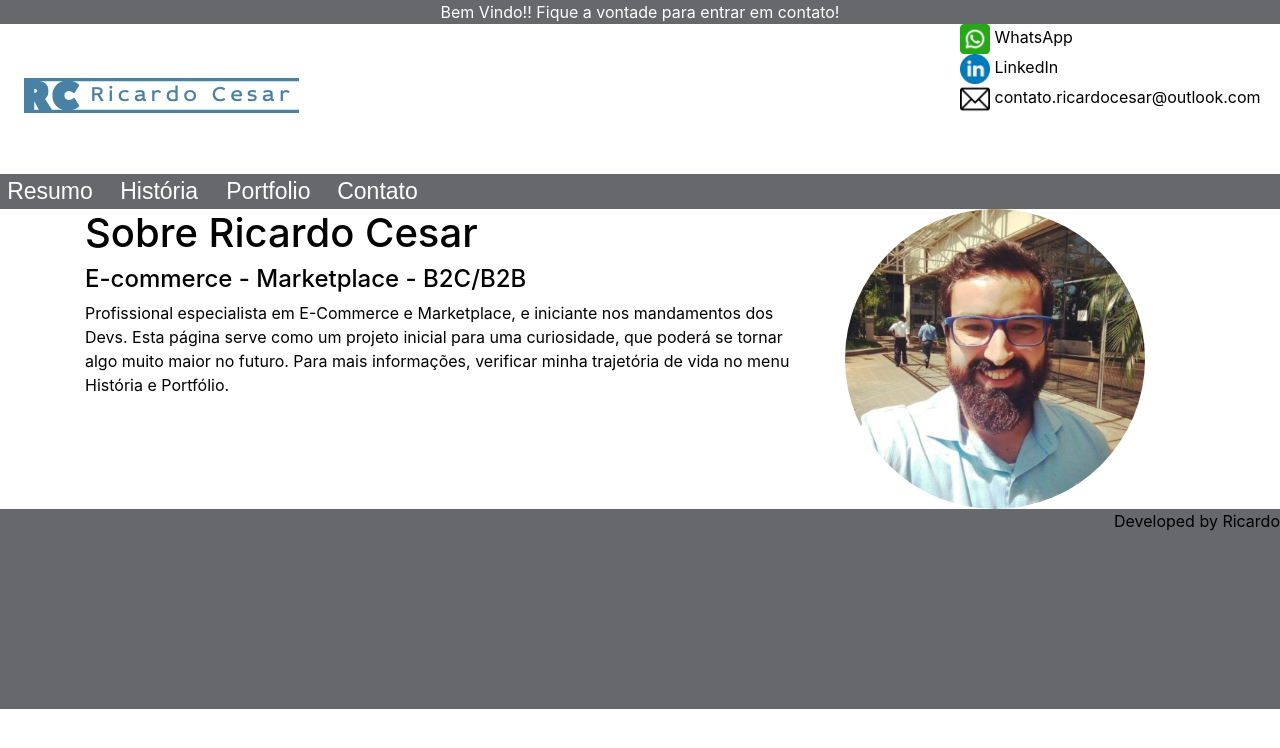
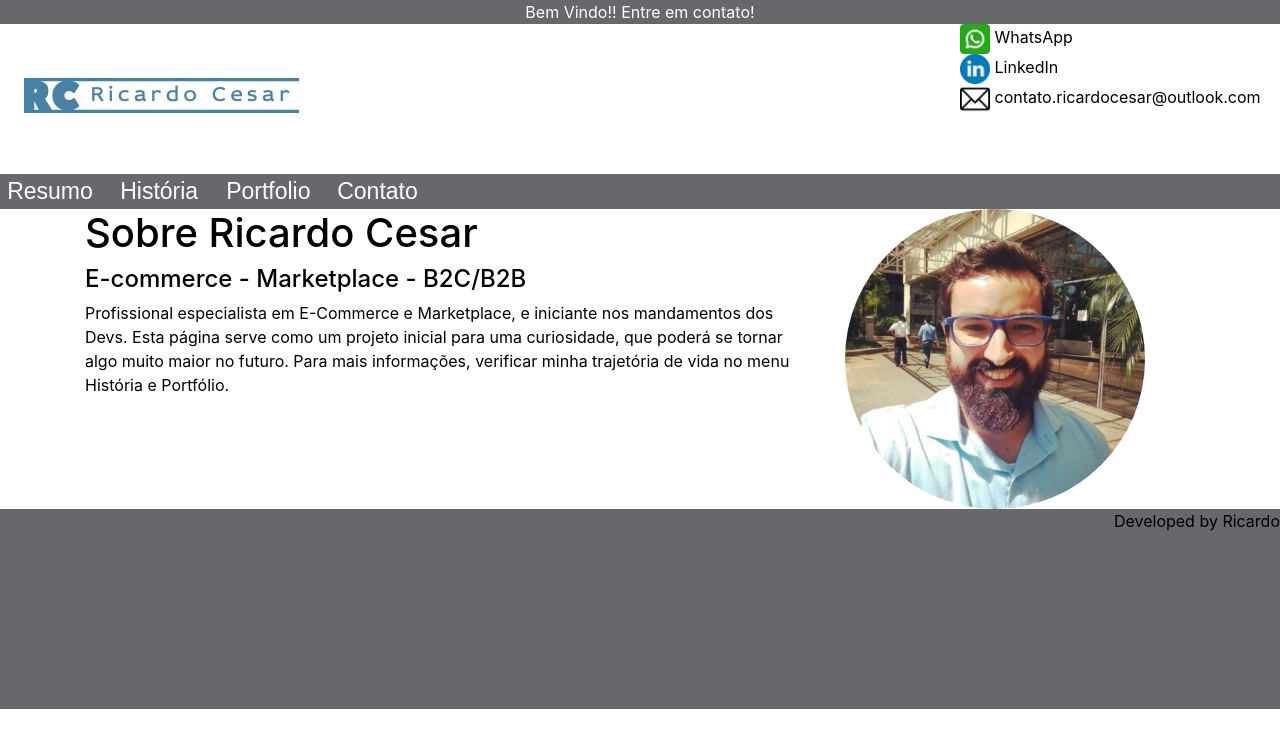
Before and after one commit to DevRicardoCesar/sitepessoal, a plain HTML site: page index.html in a window 1280 px wide. Drawn offline with nearby package versions, Linux system fonts and the light colour scheme.

Commit message:
Update index.html
teste deploy automatico

```diff
--- a/index.html
+++ b/index.html
@@ -15,7 +15,7 @@
 <body>
     <header>
         <div class="topbar">
-            <a>Bem Vindo!! Fique a vontade para entrar em contato!</a>
+            <a>Bem Vindo!!  Entre em contato!</a>
          </div>
 
          <div class="header">
```
